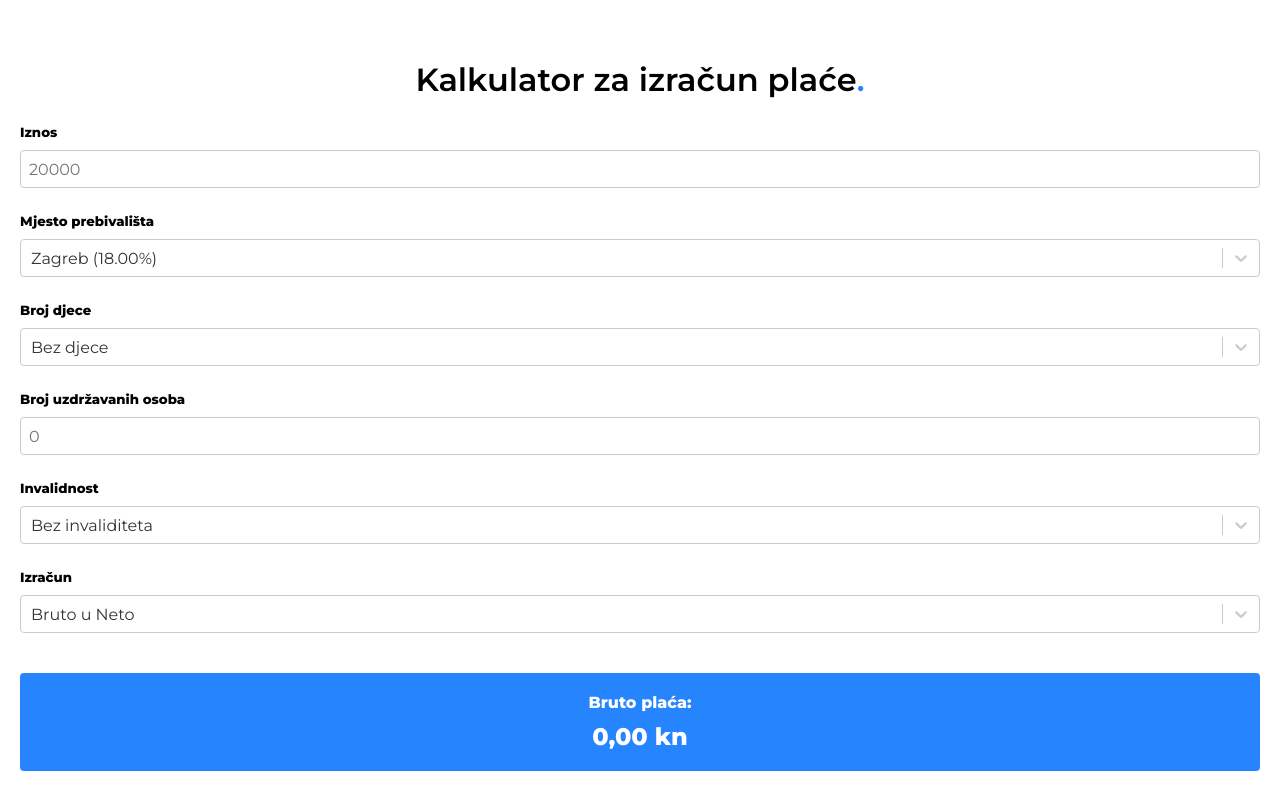
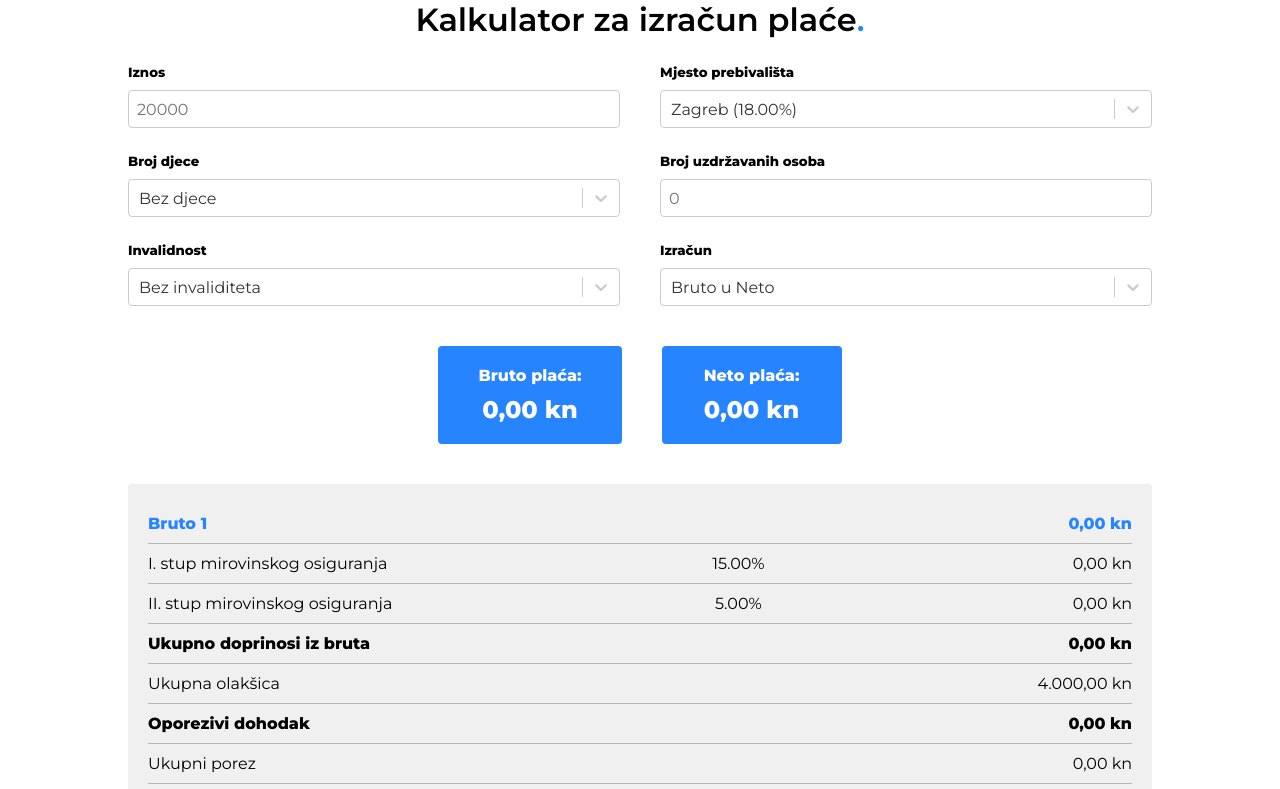
Before and after one commit to celigx/salary-calculator, a React (Create React App) app: page / in a window 1280 px wide. Shown: the top 789 px of the page. Built offline with nearby package versions, Linux system fonts and the light colour scheme.

Commit message:
Add media queries

```diff
--- a/src/App.sass
+++ b/src/App.sass
@@ -5,7 +5,7 @@ h1, h2, h3, h4, h5, h6
 
 .app
   font-family: 'Montserrat', sans-serif
-  padding: 60px 20px
+  margin: 60px 20px
 
   .titleContainer
     text-align: center
@@ -20,6 +20,7 @@ h1, h2, h3, h4, h5, h6
       margin: 25px 0 10px 0
 
   .outputContainer
+    margin: 0 0 40px 0
     .grossContainer,
     .netContainer
       color: #fff
@@ -82,3 +83,59 @@ input::-webkit-inner-spin-button
 
 input[type=number]
   -moz-appearance: textfield
+
+@media screen and ( min-width: 768px  )
+  .app
+    margin: 60px 80px
+
+    .outputContainer
+      display: flex
+      justify-content: center
+      .grossContainer,
+      .netContainer
+        margin: 0 20px
+
+    .outputTable
+      .container
+        display: flex
+        .text
+          text-align: start
+        .percent
+          text-align: center
+        .number
+          text-align: end
+
+@media screen and ( min-width: 1024px )
+  .app
+    max-width: 1024px
+    margin: 0 auto
+
+    .inputContainer
+      .left,
+      .right,
+      .bottom
+        display: flex
+
+      .left
+        .amount
+          flex: 1
+          margin-right: 20px
+        .residence
+          flex: 1
+          margin-left: 20px
+
+      .right
+        .children
+          flex: 1
+          margin-right: 20px
+        .dependants
+          flex: 1
+          margin-left: 20px
+
+      .bottom
+        .invalidity
+          flex: 1
+          margin-right: 20px
+        .type
+          flex: 1
+          margin-left: 20px
```
